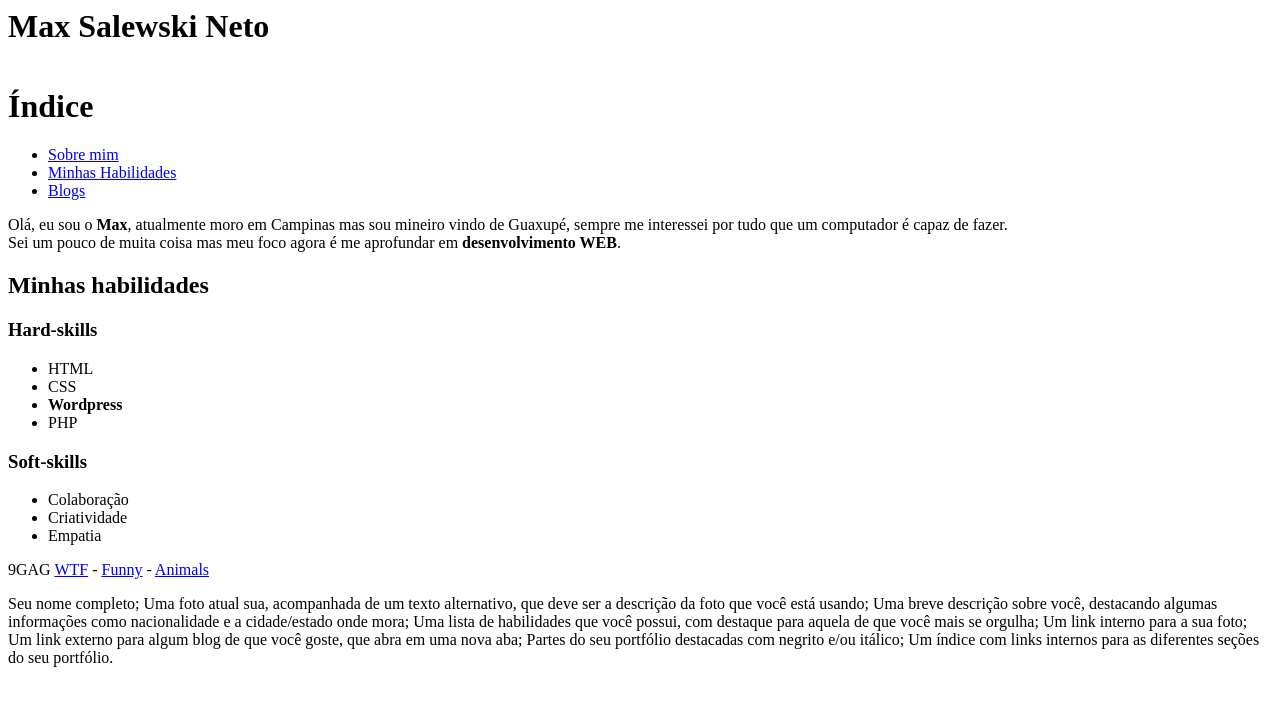
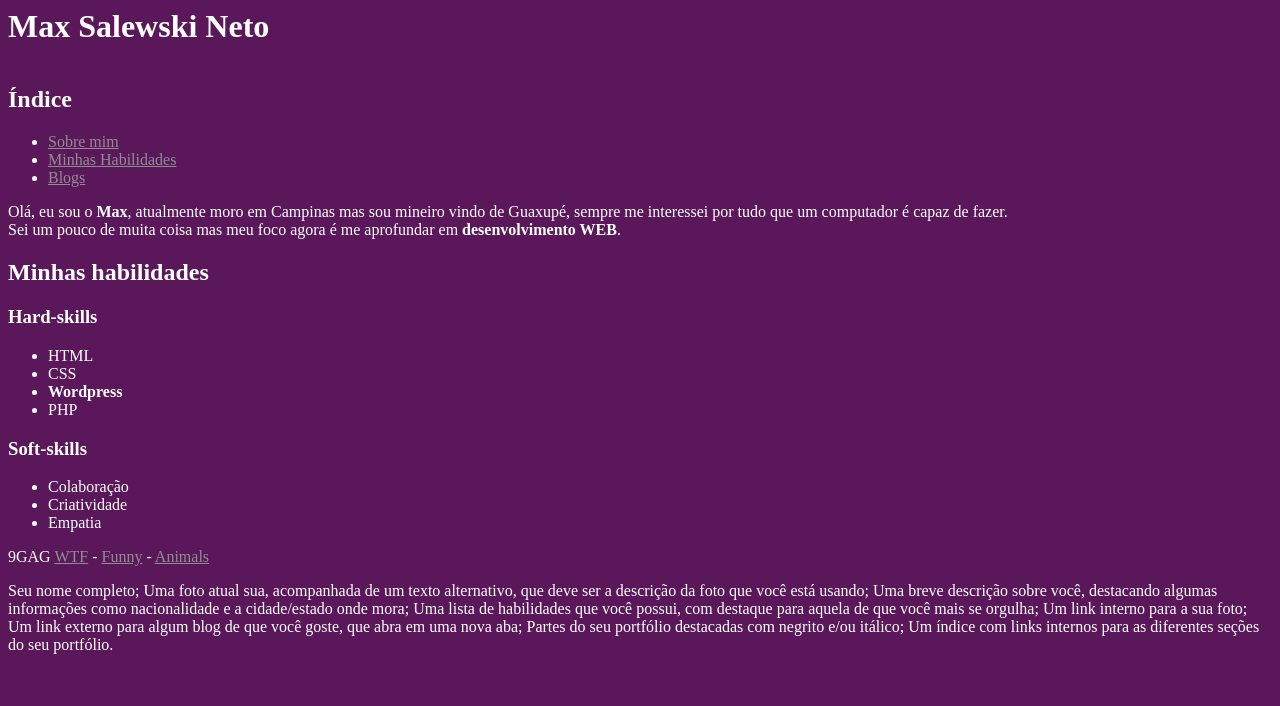
Before and after one commit to SalewskiMax/portfolioweb, a plain HTML site: page index.html in a window 1280 px wide. Drawn offline with Linux system fonts and the light colour scheme.

Commit message:
Adicionado css externo e mudança de cores

```diff
--- a/index.html
+++ b/index.html
@@ -2,11 +2,14 @@
     <meta charset="UTF-8">
     <meta name="description" content="Portfólio Trybe 13A">
     <title>Portfólio Web</title>
+<head>
+    <link rel="stylesheet" href="style.css">
+</head>
 <body>
 
 <h1>Max Salewski Neto</h1>
 <img src="">
-<h1>Índice</h1>
+<h2>Índice</h2>
 <ul>
     <li><a href="#sobre">Sobre mim</a></li>
     <li><a href="#habilidades">Minhas Habilidades</a></li>
@@ -28,7 +31,7 @@
     <li>Empatia</li>
 </ul>
 
-<p id="blogs">9GAG <a href="https://9gag.com/wtf" target="_blank">WTF</a> - <a href="https://9gag.com/funny" target="_blank">Funny</a> - <a href="https://9gag.com/animals" target="_blank">Animals</a></p>
+<p id="blogs">9GAG <a href="https://9gag.com/wtf" target="_blank"> WTF</a> - <a href="https://9gag.com/funny" target="_blank">Funny</a> - <a href="https://9gag.com/animals" target="_blank">Animals</a></p>
 
 
 </body>
--- /dev/null
+++ b/style.css
@@ -0,0 +1,15 @@
+h1 {
+    color: rgb(255, 255, 255);
+}
+
+body {
+    color: white;
+    background-color: rgb(90, 24, 90);
+}
+
+a:link {
+    color: rgb(143, 143, 143);
+  }
+  a:visited {
+    color: rgb(187, 187, 187);
+  }
```
